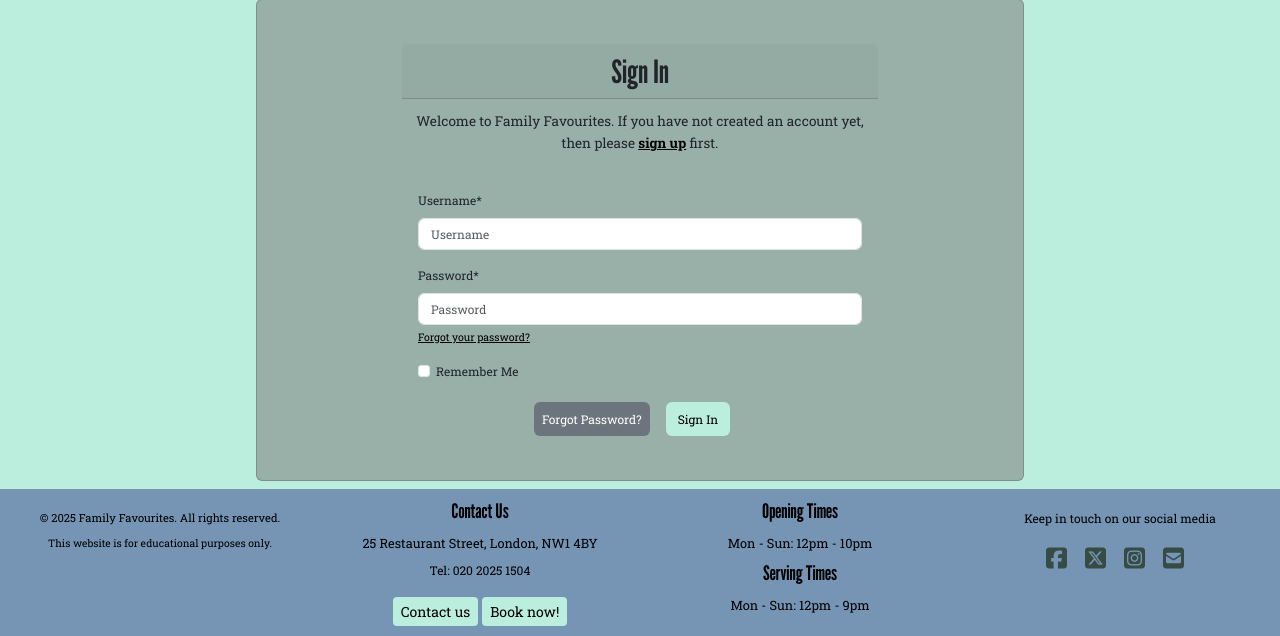
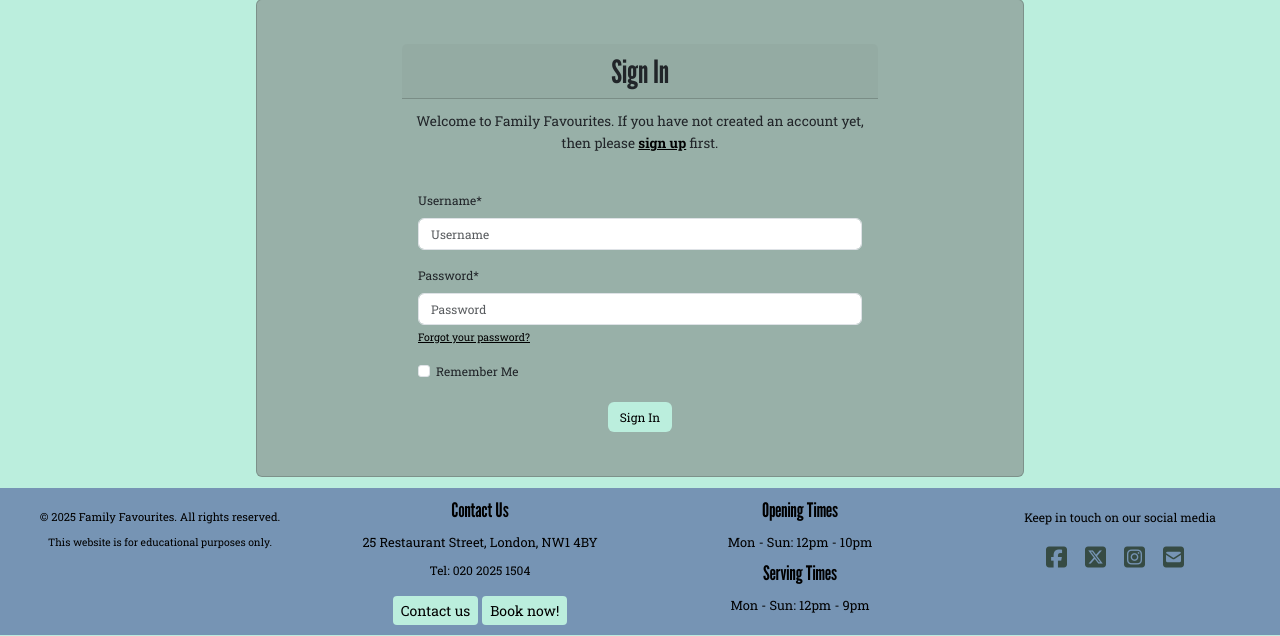
Before and after one commit to Diane-4P/family-favourites, a Django app: page /accounts/login/ in a window 1280 px wide. Shown: the part 165-801 px from the top of the page. Run offline with Django 4.2, Linux system fonts and the light colour scheme; some libraries are stand-ins or nearby versions.

Commit message:
Remove password reset from login template

```diff
--- a/templates/account/login.html
+++ b/templates/account/login.html
@@ -27,7 +27,7 @@
           <input type="hidden" name="{{ redirect_field_name }}" value="{{ redirect_field_value }}" />
           {% endif %}
           <div class="form-btns d-flex justify-content-center mb-2">
-            <a class="button btn btn-secondary secondaryAction px-2 py-2" href="{% url 'account_reset_password' %}">{% trans "Forgot Password?" %}</a>
+
             <button class="primaryAction btn btn-primary mx-3" type="submit">{% trans "Sign In" %}</button>
           </div>
         </form>
```
